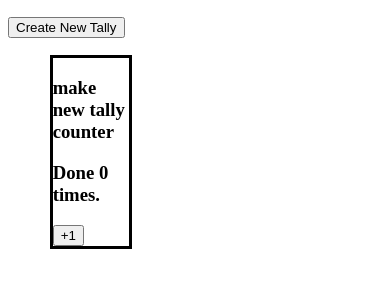
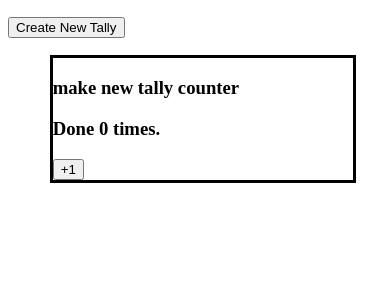
Before and after one commit to speerit/tally_counter, a plain HTML site: page docs/index.html in a window 390 px wide. Shown: the part 50-338 px from the top of the page. Drawn offline with Linux system fonts and the light colour scheme.

Commit message:
responsive sizing for smaller screens

```diff
--- a/docs/index.html
+++ b/docs/index.html
@@ -2,6 +2,7 @@
 <html>
 <head>
 	<title>Tally Counter</title>
+  <meta name="viewport" content="width=device-width, initial-scale=1.0">
 </head>
 
 <body>
--- a/docs/styles/main.css
+++ b/docs/styles/main.css
@@ -9,16 +9,14 @@
   flex-grow: 0;
   margin: .5%;
 }
-/*
-@media only screen (max-width: 480px) {
+
+@media screen and (max-width: 800px) {
     .tally-block {
-      width: 48%;
+      width: 47%;
     }
 }
-*/
-/*@media (min-width: 480px) {
+@media screen and (max-width: 600px) {
     .tally-block {
-      width: 23%;
+      width: 90%;
     }
 }
-*/
```
